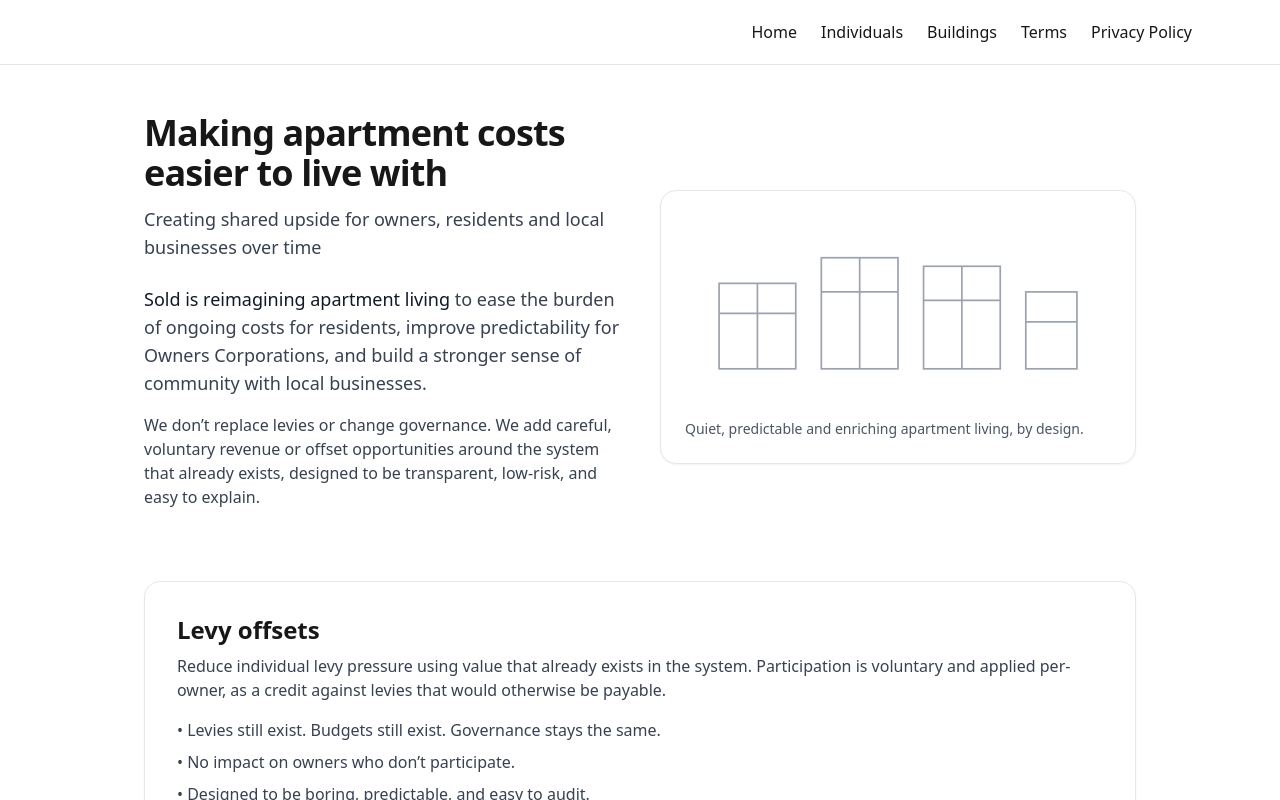
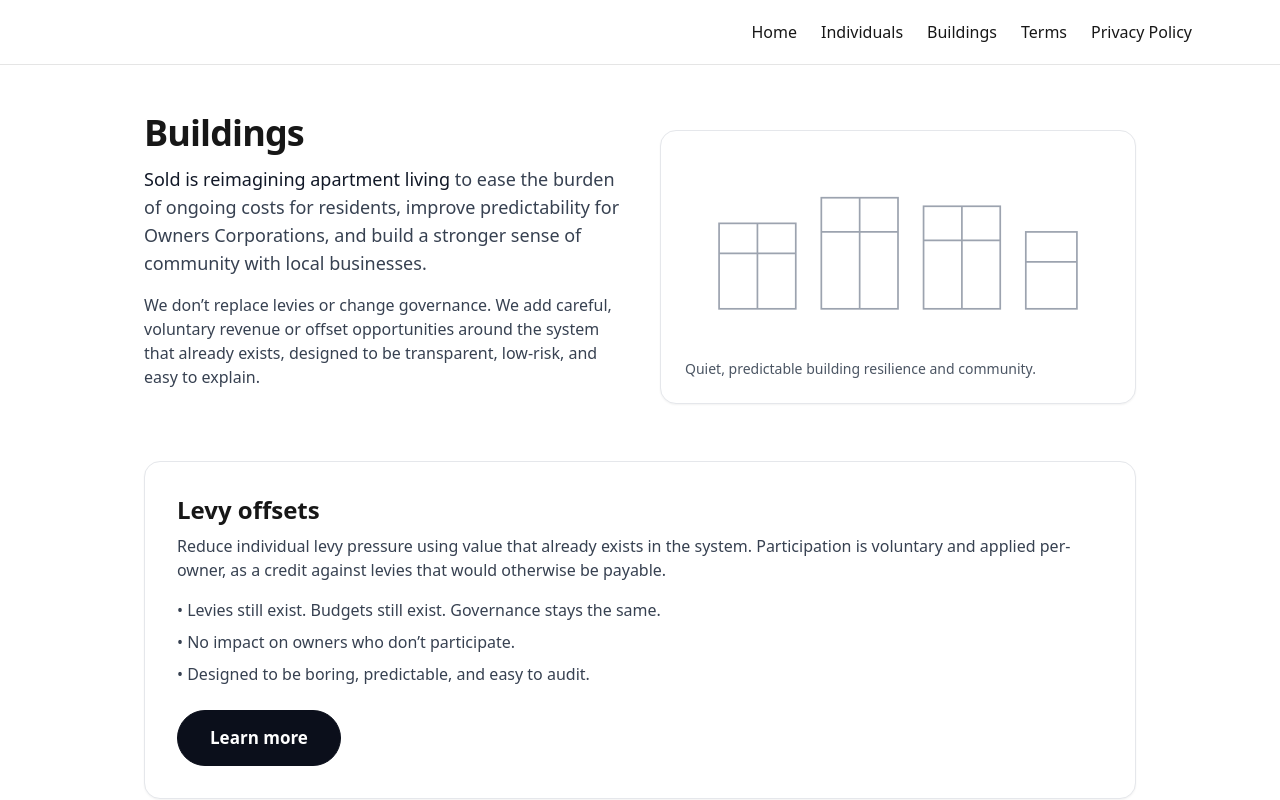
Before and after one commit to RukiDe/sold-nextjs, a Next.js app: page /buildings in a window 1280 px wide. Shown: the top 800 px of the page. Built offline with nearby package versions, Linux system fonts and the light colour scheme.

Commit message:
minor copy tweaks

```diff
--- a/app/buildings/page.tsx
+++ b/app/buildings/page.tsx
@@ -10,13 +10,8 @@
         <div className="grid grid-cols-1 lg:grid-cols-2 gap-10 items-center">
           <div>
 <h1 className="text-3xl sm:text-4xl font-semibold tracking-tight mb-3">
-  Making apartment costs easier to live with
+  Buildings
 </h1>
-
-<p className="text-lg text-gray-700 max-w-xl mb-6">
-  Creating shared upside for owners, residents and local businesses over time
-</p>
-
 
             <p className="text-lg text-gray-700 mb-4">
               <span className="font-medium text-gray-900">
@@ -46,7 +41,7 @@
             </div>
 
             <div className="mt-4 text-sm text-gray-600">
-              Quiet, predictable and enriching apartment living, by design.
+              Quiet, predictable building resilience and community.
             </div>
           </div>
         </div>
--- a/app/page.tsx
+++ b/app/page.tsx
@@ -48,7 +48,7 @@
               priority
             />
             <p className="mt-4 text-sm text-gray-600">
-              Quiet, predictable and enriching apartment living, by design.
+              Enriching apartment living, by design.
             </p>
           </div>
         </div>
```
